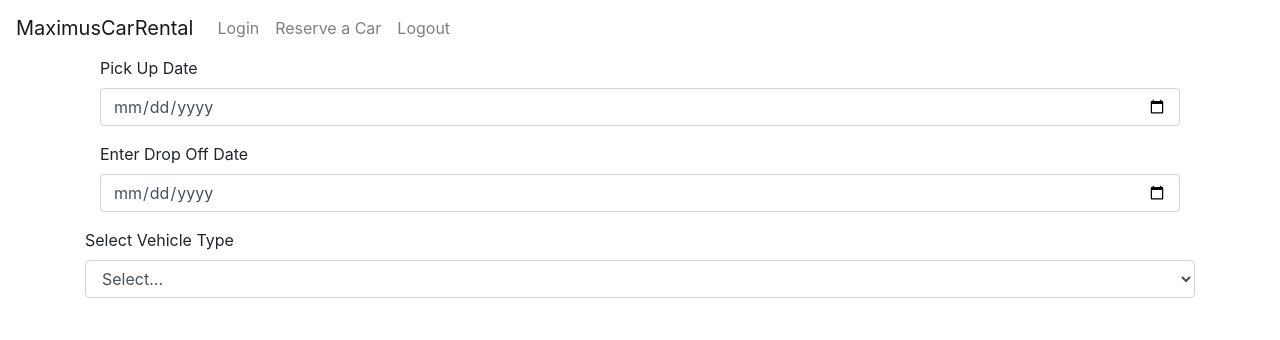
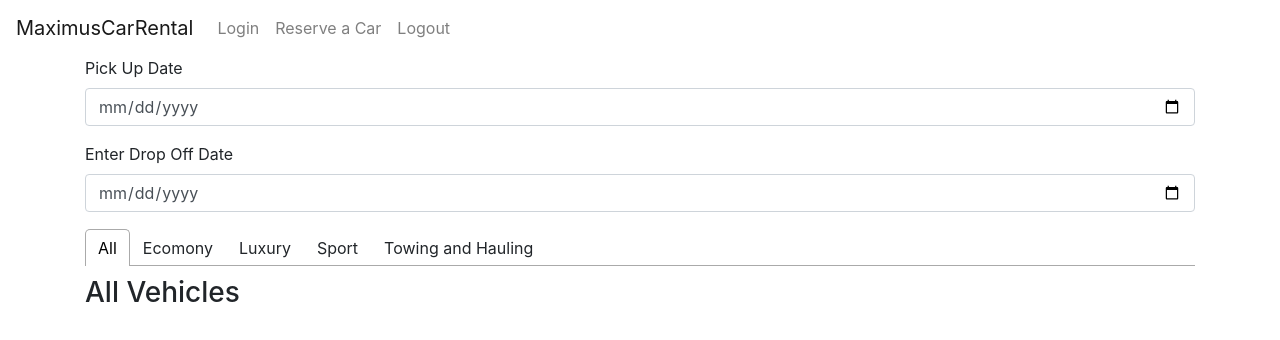
Before and after one commit to javatures/MaximusCarRental, a React (Create React App) app in the folder rental-react/: page /makeReservation in a window 1280 px wide. Shown: the top 340 px of the page. Built offline with nearby package versions, Linux system fonts and the light colour scheme; no server answers.

Commit message:
Reservation form Layout Finished Next: Complete Reservation send to DB

```diff
--- /dev/null
+++ b/rental-react/src/components/DisplayAvailableCars.tsx
@@ -0,0 +1,58 @@
+import React, { FC, useEffect, useState } from 'react';
+import {Container, Row, Col} from 'react-bootstrap';
+import Button from 'react-bootstrap/Button';
+import Form from 'react-bootstrap/Form';
+import CarHomepage from './CarHomepage';
+import CarCard from './CarCard';
+
+interface Car {
+    id: number;
+    make: string;
+    model: string;
+    type: string;
+    year: string;
+    renterId: number;
+}
+
+
+const DisplayAvailable: FC<{type: string}> = (props): JSX.Element =>{
+    const [cars, setCars] = useState(Array<Car>());
+
+    useEffect(() => {
+        fetch('http://localhost:8080/car')
+        .then(response => response.json())
+        .then(json => {
+            setCars(json);
+        })
+    }, [])
+
+    let carCards = [];
+    let newCols = [];
+    for(let i = 1; i <= cars.length; i++)
+    {
+        let car = cars[i-1];
+        if(props.type === car.type ){
+            newCols.push(<Col key={i-1}><CarCard key={i-1} car={cars[i-1]}/></Col>)
+            if(i % 3 === 0)
+            {
+                carCards.push(<Row className="pb-2">{newCols}</Row>)
+                newCols = [];
+            }
+        }
+    }
+
+    if(newCols.length !== 0)
+    {
+        carCards.push(<Row className="pb-2">{newCols}</Row>)
+    }
+
+    return (
+        <Container>
+            <h3>Available {props.type} Vehicles</h3>
+            {carCards}
+        </Container>
+    )
+}
+
+
+export default DisplayAvailable
--- a/rental-react/src/components/ReservationForm.tsx
+++ b/rental-react/src/components/ReservationForm.tsx
@@ -1,8 +1,12 @@
-import React, { FC } from 'react';
+import React, { FC, useEffect, useState, Component } from 'react';
 import Button from 'react-bootstrap/Button';
 import Form from 'react-bootstrap/Form';
 import Row from 'react-bootstrap/Container';
-import Col from 'react-bootstrap/Container';
+import DisplayAvailable from './DisplayAvailableCars';
+import CurrentUser from './CurrentUser';
+import CarHomepage from './CarHomepage';
+import {Tab , Tabs, TabList, TabPanel} from 'react-tabs';
+import 'react-tabs/style/react-tabs.css';
 
 const ReservationForm: FC<{}> = (): JSX.Element => {
     const [pickupdate, setPickupdate] = React.useState("");
@@ -15,21 +19,19 @@ const ReservationForm: FC<{}> = (): JSX.Element => {
     return (
         <Form data-testid="reservationform">
             <Row>
-            <Col>
+
                 <Form.Group controlId="pickupdata">
                     <Form.Label>Pick Up Date</Form.Label>
-                    <Form.Control type="date" value={pickupdate} onChange={(e) => setPickupdate(e.target.value)}/>
+                    <Form.Control required type="date" value={pickupdate} onChange={(e) => setPickupdate(e.target.value)}/>
                 </Form.Group>
-            </Col>
-            <Col>
+
                 <Form.Group controlId="dropoffdate">
                     <Form.Label>Enter Drop Off Date</Form.Label>
-                    <Form.Control type="date" value={dropoffdate} onChange={(e) => setDropoffdate(e.target.value)}/>
+                    <Form.Control required type="date" value={dropoffdate} onChange={(e) => setDropoffdate(e.target.value)}/>
                 </Form.Group>
-            </Col>
             </Row>
             <Row>
-                <Form.Group id="cartype">
+                {/* <Form.Group id="cartype">
                     <Form.Label>Select Vehicle Type</Form.Label>
                     <Form.Control as="select" onChange={(e) => setCartype(e.target.value)}>
                         <option value="Select">Select...</option>
@@ -38,7 +40,34 @@ const ReservationForm: FC<{}> = (): JSX.Element => {
                         <option value="Sport">Sport</option>
                         <option value="Towing and Hauling">Towing and Hauling</option>
                     </Form.Control>
-                </Form.Group>
+                </Form.Group> */}
+            </Row>
+            <Row>
+            <Tabs>
+                    <TabList>
+                        <Tab>All</Tab>
+                        <Tab>Ecomony</Tab>
+                        <Tab>Luxury</Tab>
+                        <Tab>Sport</Tab>
+                        <Tab>Towing and Hauling</Tab>
+                    </TabList>
+                    <TabPanel>
+                        <h3>All Vehicles</h3>
+                        <CarHomepage />
+                    </TabPanel>
+                    <TabPanel>
+                        <DisplayAvailable type="Economy" />
+                    </TabPanel>
+                    <TabPanel>
+                        <DisplayAvailable type="Luxury" />
+                    </TabPanel>
+                    <TabPanel>
+                        <DisplayAvailable type="Sport" />
+                    </TabPanel>
+                    <TabPanel>
+                        <DisplayAvailable type="Towing and Hauling" />
+                    </TabPanel>
+                </Tabs>
 
             </Row>
         </Form>
```
